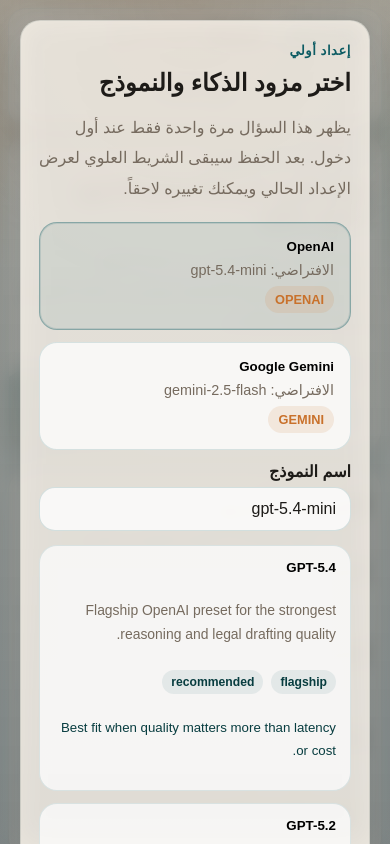
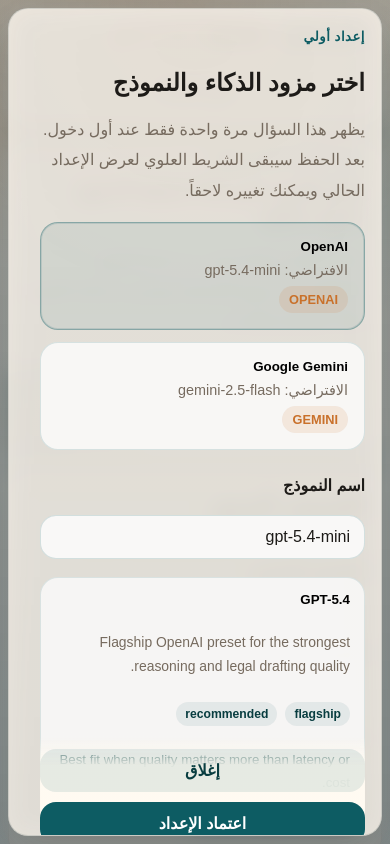
Before and after one commit to BandAI-sa/najiz-editor, a website with bundled scripts: page frontend/index.html in a window 390 px wide. Both pictures are taken after a click on the button "تغيير الإعداد". Shown: the top 844 px of the page. Built offline with nearby package versions, Linux system fonts and the light colour scheme; files whose address does not match are found by name.

Commit message:
fix llm chooser modal layout

```diff
--- a/frontend/css/styles.css
+++ b/frontend/css/styles.css
@@ -90,7 +90,9 @@ body {
   z-index: 6;
   display: grid;
   place-items: center;
+  align-content: start;
   padding: 20px;
+  overflow-y: auto;
   background:
     linear-gradient(180deg, rgba(16, 26, 28, 0.36), rgba(16, 26, 28, 0.48)),
     radial-gradient(circle at top, rgba(201, 113, 43, 0.14), transparent 34%);
@@ -99,23 +101,29 @@ body {
 
 .llm-config-dialog {
   width: min(680px, 100%);
+  max-height: calc(100svh - 40px);
   padding: 28px;
+  display: grid;
+  gap: 14px;
+  overflow-y: auto;
+  overscroll-behavior: contain;
+  scrollbar-gutter: stable;
   background: linear-gradient(180deg, rgba(255, 250, 241, 0.98), rgba(244, 250, 248, 0.96));
   animation: rise-in 260ms ease;
 }
 
 .llm-config-copy,
 .llm-config-hint {
-  margin: 12px 0 0;
+  margin: 0;
   color: var(--color-muted);
   line-height: 1.9;
 }
 
 .llm-provider-grid {
   display: grid;
-  grid-template-columns: repeat(auto-fit, minmax(220px, 1fr));
+  grid-template-columns: repeat(auto-fit, minmax(180px, 1fr));
   gap: 12px;
-  margin-top: 18px;
+  margin-top: 2px;
 }
 
 .llm-provider-card {
@@ -167,9 +175,9 @@ body {
 
 .llm-model-grid {
   display: grid;
-  grid-template-columns: repeat(auto-fit, minmax(190px, 1fr));
+  grid-template-columns: repeat(auto-fit, minmax(165px, 1fr));
   gap: 12px;
-  margin-top: 14px;
+  margin-top: 4px;
 }
 
 .llm-model-card {
@@ -239,7 +247,12 @@ body {
   display: flex;
   justify-content: flex-start;
   gap: 10px;
-  margin-top: 18px;
+  margin-top: 6px;
+  position: sticky;
+  bottom: -28px;
+  padding-top: 12px;
+  padding-bottom: 2px;
+  background: linear-gradient(180deg, rgba(255, 250, 241, 0), rgba(255, 250, 241, 0.96) 26%);
 }
 
 .page-grid {
@@ -901,6 +914,17 @@ body {
   }
 
   .llm-config-dialog {
-    padding: 22px 18px;
+    max-height: calc(100svh - 16px);
+    padding: 20px 16px 16px;
+    border-radius: 20px;
+  }
+
+  .llm-provider-grid,
+  .llm-model-grid {
+    grid-template-columns: 1fr;
+  }
+
+  .llm-config-overlay {
+    padding: 8px;
   }
 }
```
Also changed, not shown: frontend/tests/app.spec.js (+2 -1 lines).
